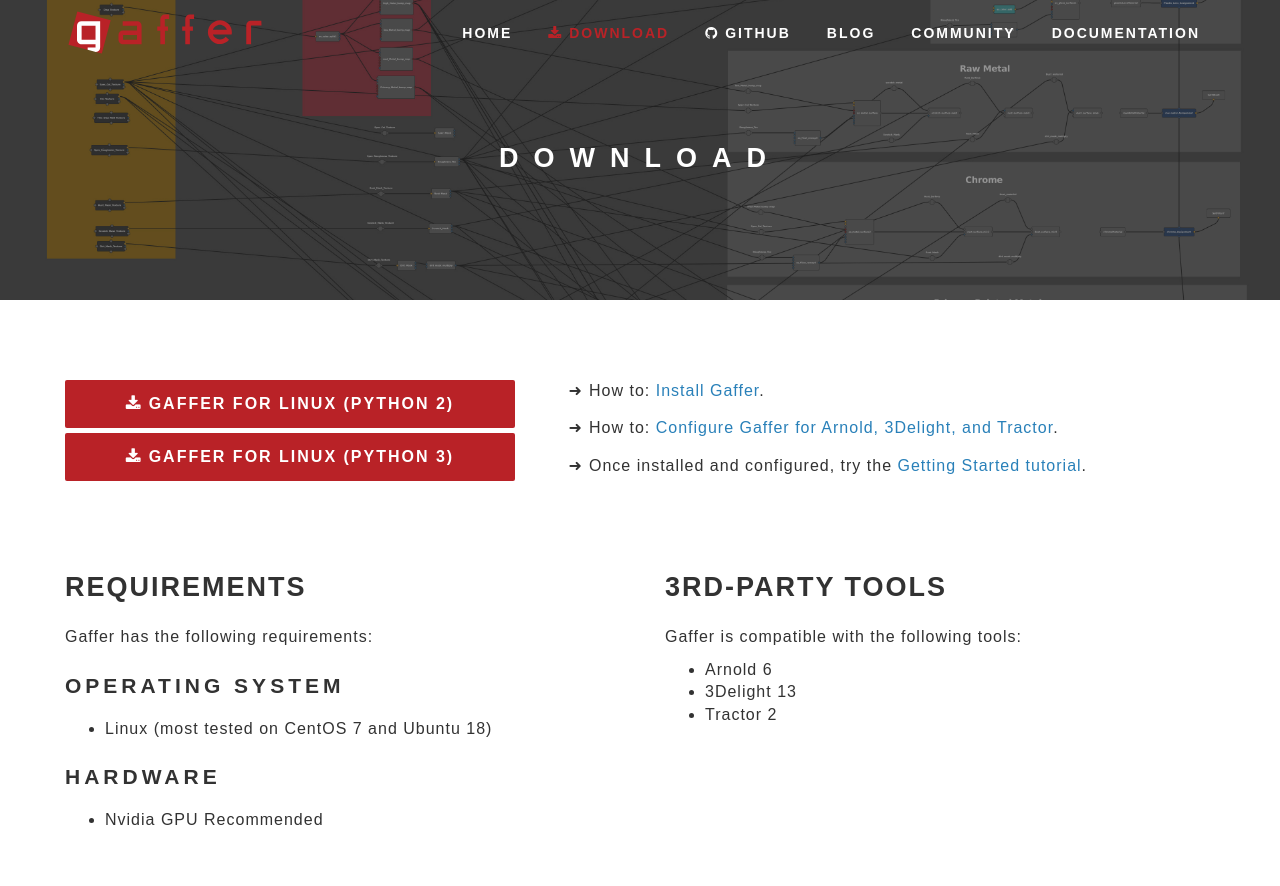
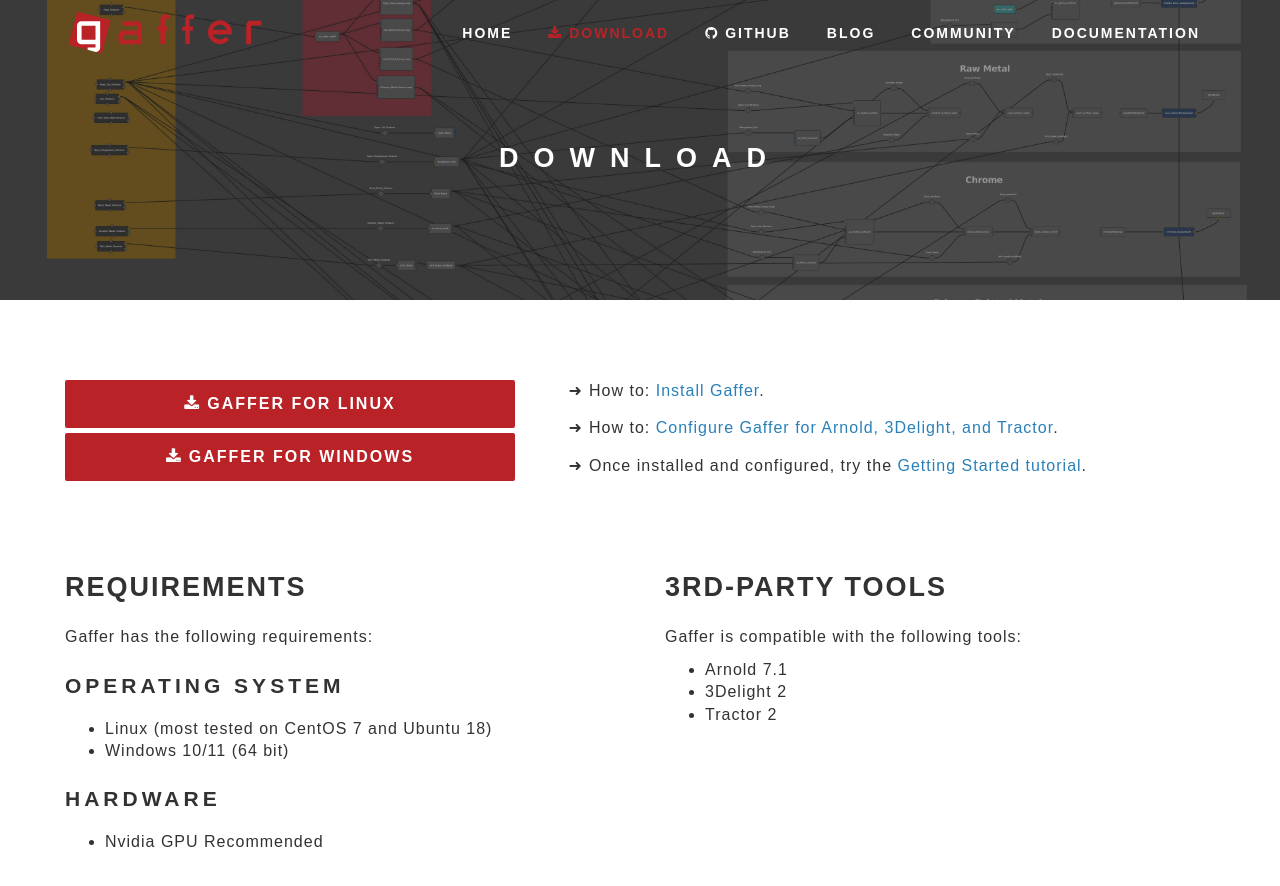
Before and after one commit to GafferHQ/gafferhq.github.io, a Jekyll site: the page built from download.html, in a window 1280 px wide and 900 px high. Shown: the top 886 px of the window. Built offline with Jekyll 4.4.1, drawn with Linux system fonts in a browser that asks for light colours; some web fonts are replaced.

Commit message:
Updates for 1.2.0.1 release
Replace Python 2 & 3 download links with Linux and Windows.
Add Windows 10/11 to required operating systems.
Update Arnold and 3Delight versions.

```diff
--- a/download.html
+++ b/download.html
@@ -11,8 +11,8 @@
 <section id="download" class="container">
     <div class="row ptb-15 ptb-xs-30 pt-80">
         <div class="col-sm-5 pb-xs-60 text-center">
-            <a class="btn btn-block btn-lg btn-color-a" style="font-size: 16px" href="https://github.com/GafferHQ/gaffer/releases/download/{{ site.latestGafferVersion }}/gaffer-{{ site.latestGafferVersion }}-linux-python2.tar.gz"><i class="fa fa-download"></i>Gaffer for Linux (Python 2)</a>
-            <a class="btn btn-block btn-lg btn-color-a" style="font-size: 16px" href="https://github.com/GafferHQ/gaffer/releases/download/{{ site.latestGafferVersion }}/gaffer-{{ site.latestGafferVersion }}-linux-python3.tar.gz"><i class="fa fa-download"></i>Gaffer for Linux (Python 3)</a>
+            <a class="btn btn-block btn-lg btn-color-a" style="font-size: 16px" href="https://github.com/GafferHQ/gaffer/releases/download/{{ site.latestGafferVersion }}/gaffer-{{ site.latestGafferVersion }}-linux.tar.gz"><i class="fa fa-download"></i>Gaffer for Linux</a>
+            <a class="btn btn-block btn-lg btn-color-a" style="font-size: 16px" href="https://github.com/GafferHQ/gaffer/releases/download/{{ site.latestGafferVersion }}/gaffer-{{ site.latestGafferVersion }}-windows.zip"><i class="fa fa-download"></i>Gaffer for Windows</a>
         </div>
         <div class="col-sm-7">
             <ul style="padding-left: 1em; list-style-type:'➜'">
@@ -32,6 +32,7 @@
             <h3>Operating System</h3>
             <ul>
                 <li>Linux (most tested on CentOS 7 and Ubuntu 18)</li>
+                <li>Windows 10/11 (64 bit)</li>
             </ul>
             <h3>Hardware</h3>
             <ul>
@@ -42,8 +43,8 @@
             <h2>3rd-Party Tools</h2>
             <p>Gaffer is compatible with the following tools:</p>
             <ul>
-                <li>Arnold 6</li>
-                <li>3Delight 13</li>
+                <li>Arnold 7.1</li>
+                <li>3Delight 2</li>
                 <li>Tractor 2</li>
             </ul>
         </div>
```
